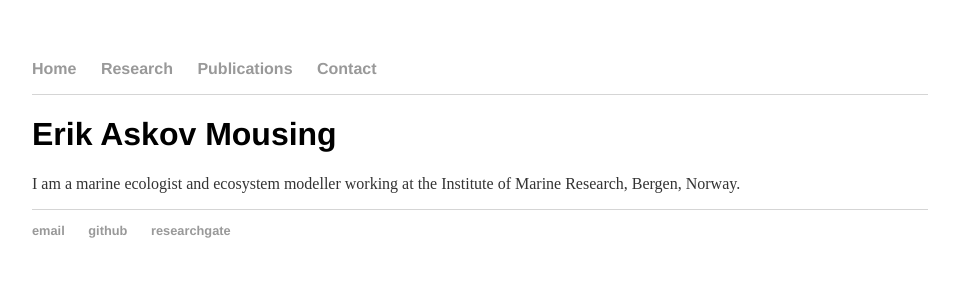
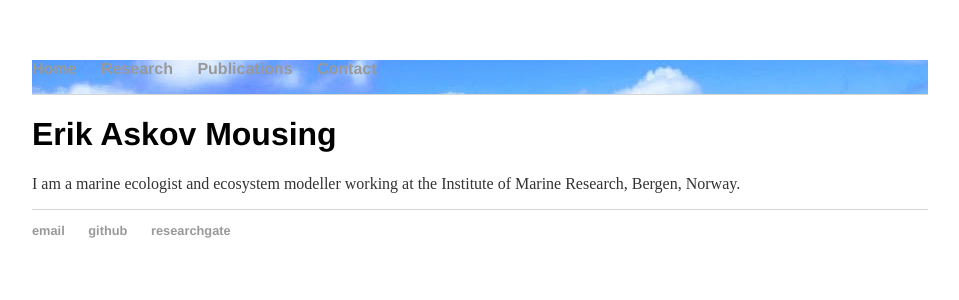
Before and after one commit to eamousing/eamousing.github.io, a Jekyll site: the page built from index.html, in a window 1280 px wide. Shown: the top 300 px of the page, without its empty margins (160-1119 px from the left). Built offline with Jekyll 4.4.1, drawn with Linux system fonts in a browser that asks for light colours; Markdown is read by kramdown in place of the engine named in the settings.

Commit message:
Added picture to navigation

```diff
--- a/css/main.css
+++ b/css/main.css
@@ -11,6 +11,9 @@ nav ul, footer ul {
 nav ul li, footer ul li {
     display: inline;
     margin-right: 20px;
+}
+nav {
+    background-image: url("../img/fjord2.jpg");
 }
 a {
     text-decoration: none;
```
Also changed, not shown: img/fjord2.jpg (added).
